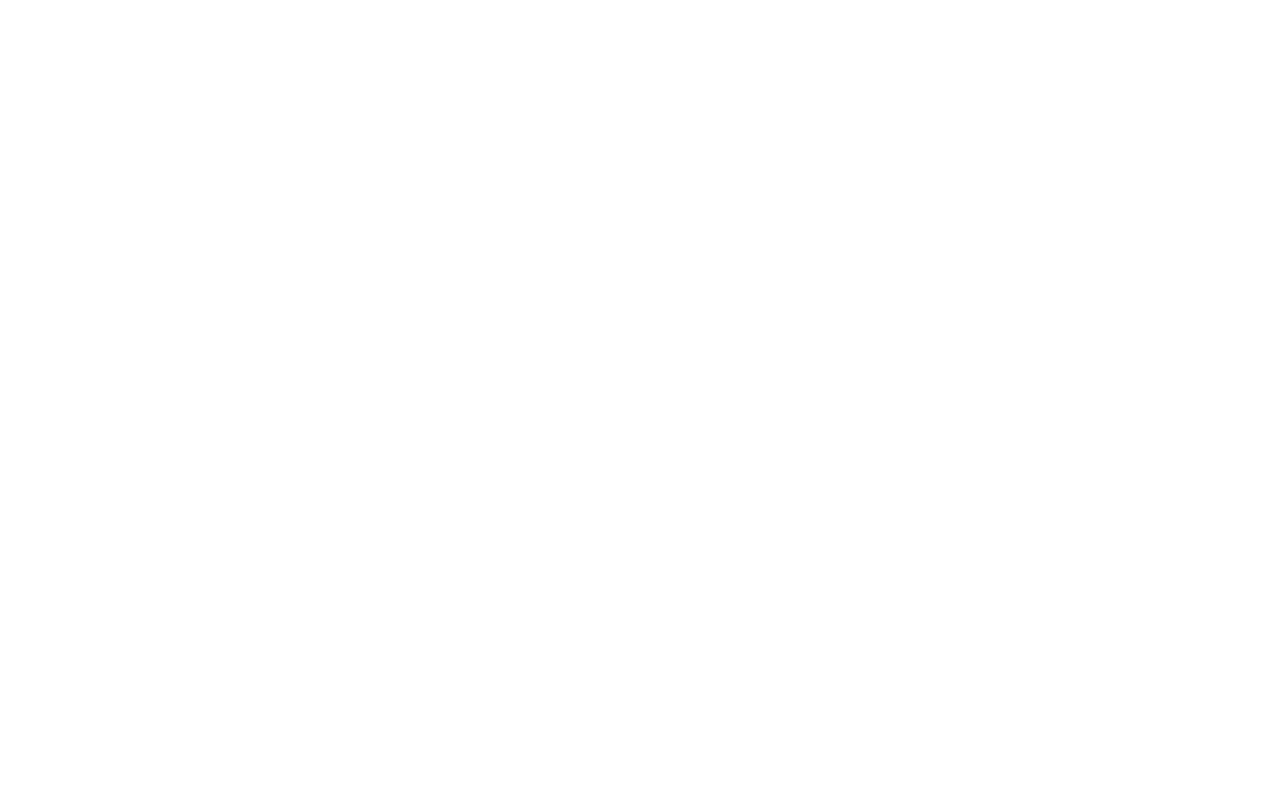
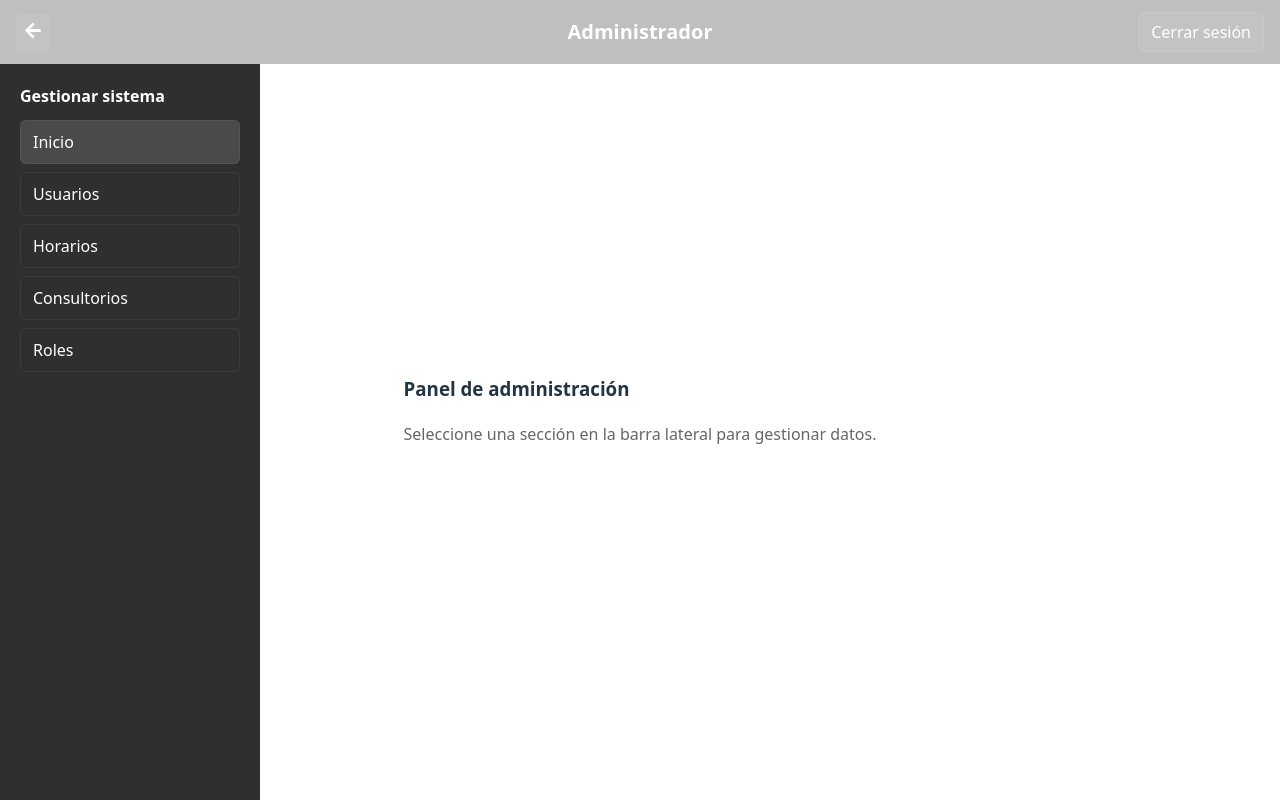
Before and after one commit to LeoSecotaro/dw_finanzas_web, a React (Vite) app: page /admin in a window 1280 px wide. Before the commit this address had no page. Built offline with nearby package versions, Linux system fonts and the light colour scheme.

Commit message:
Admin page init

```diff
--- a/src/App.tsx
+++ b/src/App.tsx
@@ -3,6 +3,8 @@ import Login from './pages/login/Login'
 import Home from './pages/Home'
 import Finance from './pages/finance/Finance'
 import Schedules from './pages/schedules/Schedules'
+import Admin from './pages/admin/Admin'
+import ConsultoriosAdminPage from './pages/admin/ConsultoriosAdminPage'
 
 function App() {
   return (
@@ -13,6 +15,8 @@ function App() {
         <Route path="/home" element={<Home />} />
         <Route path="/finance" element={<Finance />} />
         <Route path="/horarios" element={<Schedules />} />
+        <Route path="/admin" element={<Admin />} />
+        <Route path="/admin/consultorios" element={<ConsultoriosAdminPage />} />
       </Routes>
     </BrowserRouter>
   )
--- /dev/null
+++ b/src/components/admin/AdminSidebar.tsx
@@ -0,0 +1,56 @@
+import React from 'react';
+import { useNavigate, useLocation } from 'react-router-dom';
+
+export default function AdminSidebar({ sections, active, onSelect }: { sections: { id: string; label: string }[]; active: string; onSelect: (id: string) => void }) {
+  const [hovered, setHovered] = React.useState<string | null>(null);
+  const navigate = useNavigate();
+  const location = useLocation();
+
+  const handleClick = (id: string) => {
+    // If using routing, navigate to dedicated admin pages
+    if (id === 'consultorios') {
+      navigate('/admin/consultorios');
+    } else {
+      // keep in Admin page
+      onSelect(id);
+    }
+  };
+
+  return (
+    // Sidebar fixed to the left, full height below the top navbar (assumes navbar height is 64px)
+    <aside style={{ position: 'fixed', top: 64, left: 0, bottom: 0, width: 260, background: '#2f2f2f', padding: 20, boxSizing: 'border-box', color: '#fff', zIndex: 30 }}>
+      <div style={{ fontWeight: 700, marginBottom: 12 }}>Gestionar sistema</div>
+      <nav style={{ display: 'flex', flexDirection: 'column', gap: 8 }}>
+        {sections.map((s) => {
+          const isHovered = hovered === s.id;
+          // mark active if route matches or sidebar active state
+          const isActive = location.pathname === '/admin/consultorios' ? s.id === 'consultorios' : active === s.id;
+
+          return (
+            <button
+              key={s.id}
+              onClick={() => handleClick(s.id)}
+              onMouseEnter={() => setHovered(s.id)}
+              onMouseLeave={() => setHovered(null)}
+              style={{
+                textAlign: 'left',
+                padding: '10px 12px',
+                borderRadius: 6,
+                border: '1px solid rgba(255,255,255,0.06)',
+                cursor: 'pointer',
+                background: isHovered ? '#3a3a3a' : isActive ? '#4a4a4a' : 'transparent',
+                color: '#fff',
+                transform: isHovered ? 'translateY(-4px)' : 'none',
+                boxShadow: isHovered ? '0 8px 20px rgba(0,0,0,0.4)' : 'none',
+                transition: 'transform 150ms ease, background-color 150ms ease, box-shadow 150ms ease',
+                outline: 'none',
+              }}
+            >
+              {s.label}
+            </button>
+          );
+        })}
+      </nav>
+    </aside>
+  );
+}
--- /dev/null
+++ b/src/components/admin/DataTable.tsx
@@ -0,0 +1,28 @@
+import React from 'react';
+
+export default function DataTable<T>({ columns, data, renderCell }: { columns: { key: string; label: string }[]; data: T[]; renderCell?: (row: T, key: string) => React.ReactNode }) {
+  return (
+    <div style={{ overflowX: 'auto', background: '#fff', borderRadius: 8, color: '#000' }}>
+      <table style={{ width: '100%', borderCollapse: 'collapse', minWidth: 800, color: '#000' }}>
+        <thead>
+          <tr>
+            {columns.map(c => (
+              <th key={c.key} style={{ textAlign: 'left', padding: 12, background: '#ffd54f', color: '#000' }}>{c.label}</th>
+            ))}
+          </tr>
+        </thead>
+        <tbody>
+          {data.map((row, i) => (
+            <tr key={(row as any).id || i} style={{ borderBottom: '1px solid #eee', background: '#fff' }}>
+              {columns.map(c => (
+                <td key={c.key} style={{ padding: 10, color: '#000' }}>
+                  {renderCell ? renderCell(row, c.key) : ((row as any)[c.key] as any)?.toString?.()}
+                </td>
+              ))}
+            </tr>
+          ))}
+        </tbody>
+      </table>
+    </div>
+  );
+}
--- /dev/null
+++ b/src/layouts/AdminLayout.tsx
@@ -0,0 +1,26 @@
+import React from 'react';
+import Navbar from '../components/navbar/Navbar';
+import AdminSidebar from '../components/admin/AdminSidebar';
+
+export default function AdminLayout({ children }: { children: React.ReactNode }) {
+  const sections = [
+    { id: 'dashboard', label: 'Inicio' },
+    { id: 'usuarios', label: 'Usuarios' },
+    { id: 'horarios', label: 'Horarios' },
+    { id: 'consultorios', label: 'Consultorios' },
+    { id: 'roles', label: 'Roles' },
+  ];
+
+  // This layout does not manage active state; pages using it can render content centered
+  return (
+    <div>
+      <Navbar title="Administrador" />
+      <div style={{ display: 'flex', marginTop: 18 }}>
+        <AdminSidebar sections={sections} active={''} onSelect={() => {}} />
+        <main style={{ flex: 1, padding: 18 }}>
+          {children}
+        </main>
+      </div>
+    </div>
+  );
+}
--- a/src/pages/Home.tsx
+++ b/src/pages/Home.tsx
@@ -1,5 +1,5 @@
 import Card from '../components/cards/Card';
-import { FaRegMoneyBillAlt, FaClock } from 'react-icons/fa';
+import { FaRegMoneyBillAlt, FaClock, FaTools } from 'react-icons/fa';
 import Navbar from '../components/navbar/Navbar';
 import { useNavigate } from 'react-router-dom';
 
@@ -24,6 +24,12 @@ export default function Home() {
               icon={<FaClock size={36} />}
               onClick={() => navigate('/horarios')}
             />
+            <Card
+              title="Gestionar sistema"
+              color="#d2b48c"
+              icon={<FaTools size={36} />}
+              onClick={() => navigate('/admin')}
+            />
           </div>
         </div>
       </div>
--- /dev/null
+++ b/src/pages/admin/Admin.tsx
@@ -0,0 +1,67 @@
+import React from 'react';
+import Navbar from '../../components/navbar/Navbar';
+import AdminSidebar from '../../components/admin/AdminSidebar';
+import DataTable from '../../components/admin/DataTable';
+import { listConsultorios } from '../../api/consultoriosApi';
+import { useNavigate } from 'react-router-dom';
+
+export default function Admin() {
+  const sections = [
+    { id: 'dashboard', label: 'Inicio' },
+    { id: 'usuarios', label: 'Usuarios' },
+    { id: 'horarios', label: 'Horarios' },
+    { id: 'consultorios', label: 'Consultorios' },
+    { id: 'roles', label: 'Roles' },
+  ];
+
+  const [active, setActive] = React.useState('dashboard');
+  const navigate = useNavigate();
+
+  return (
+    <div style={{ padding: 18 }}>
+      <Navbar title="Administrador" />
+
+      <div style={{ display: 'flex', gap: 18, marginTop: 18 }}>
+        <AdminSidebar sections={sections} active={active} onSelect={(id) => { setActive(id); }} />
+
+        <div style={{ flex: 1 }}>
+          {active === 'dashboard' && (
+            <div>
+              <h3>Panel de administración</h3>
+              <p style={{ color: '#666' }}>Seleccione una sección en la barra lateral para gestionar datos.</p>
+            </div>
+          )}
+
+          {active === 'usuarios' && (
+            <div>
+              <h3>Usuarios</h3>
+              <p>Página para manejar usuarios con tabla dinámica (ejemplo).</p>
+              <DataTable columns={[{ key: 'id', label: 'ID' }, { key: 'name', label: 'Nombre' }, { key: 'email', label: 'Email' }]} data={[{ id: 1, name: 'Juan', email: 'juan@x' }, { id: 2, name: 'Ana', email: 'ana@x' }]} />
+            </div>
+          )}
+
+          {active === 'horarios' && (
+            <div>
+              <h3>Horarios</h3>
+              <p>Página para manejar horarios (por implementar).</p>
+            </div>
+          )}
+
+          {active === 'consultorios' && (
+            <div>
+              <h3>Consultorios</h3>
+              <p>Ahora esta sección abre la página dedicada. <button onClick={() => navigate('/admin/consultorios')} style={{ marginLeft: 8, padding: '6px 10px' }}>Ir a Consultorios</button></p>
+            </div>
+          )}
+
+          {active === 'roles' && (
+            <div>
+              <h3>Roles</h3>
+              <p>Página para manejar roles (por implementar).</p>
+            </div>
+          )}
+        </div>
+      </div>
+    </div>
+  );
+}
--- /dev/null
+++ b/src/pages/admin/ConsultoriosAdminPage.tsx
@@ -0,0 +1,65 @@
+import React from 'react';
+import AdminLayout from '../../layouts/AdminLayout';
+import DataTable from '../../components/admin/DataTable';
+import { listConsultorios } from '../../api/consultoriosApi';
+
+export default function ConsultoriosAdminPage() {
+  const [consultorios, setConsultorios] = React.useState<any[]>([]);
+  const [loading, setLoading] = React.useState(false);
+  const [error, setError] = React.useState<string | null>(null);
+
+  React.useEffect(() => {
+    let cancelled = false;
+    setLoading(true);
+    setError(null);
+    listConsultorios()
+      .then((resp) => {
+        if (cancelled) return;
+        let data: any = resp.data;
+        if (data && data.consultorios) data = data.consultorios;
+        if (data && data.data) data = data.data;
+        if (!Array.isArray(data)) {
+          const arr = Object.values(data).find((v) => Array.isArray(v));
+          if (Array.isArray(arr)) data = arr;
+        }
+        setConsultorios(Array.isArray(data) ? data : []);
+      })
+      .catch((err) => {
+        console.error('failed to load consultorios', err);
+        if (cancelled) return;
+        setError('No se pudieron cargar los consultorios');
+      })
+      .finally(() => {
+        if (cancelled) return;
+        setLoading(false);
+      });
+
+    return () => {
+      cancelled = true;
+    };
+  }, []);
+
+  const columns = React.useMemo(() => {
+    if (!consultorios || consultorios.length === 0) return [{ key: 'id', label: 'ID' }, { key: 'name', label: 'Nombre' }, { key: 'direccion', label: 'Dirección' }];
+    const first = consultorios[0];
+    const keys = Object.keys(first);
+    return keys.map((k) => ({ key: k, label: k.replace(/_/g, ' ').replace(/\b\w/g, (c) => c.toUpperCase()) }));
+  }, [consultorios]);
+
+  return (
+    <AdminLayout>
+      <div style={{ padding: 18 }}>
+        <div style={{ display: 'flex', justifyContent: 'space-between', alignItems: 'center' }}>
+          <h2>Consultorios</h2>
+        </div>
+
+        {loading && <p>Cargando consultorios...</p>}
+        {error && <p style={{ color: 'red' }}>{error}</p>}
+
+        {!loading && !error && (
+          <DataTable columns={columns} data={consultorios} />
+        )}
+      </div>
+    </AdminLayout>
+  );
+}
```
